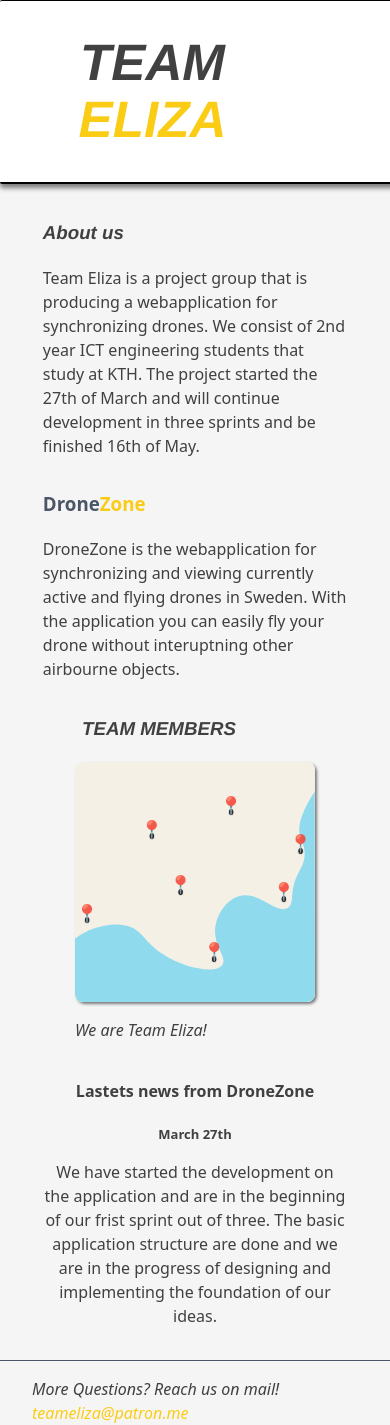
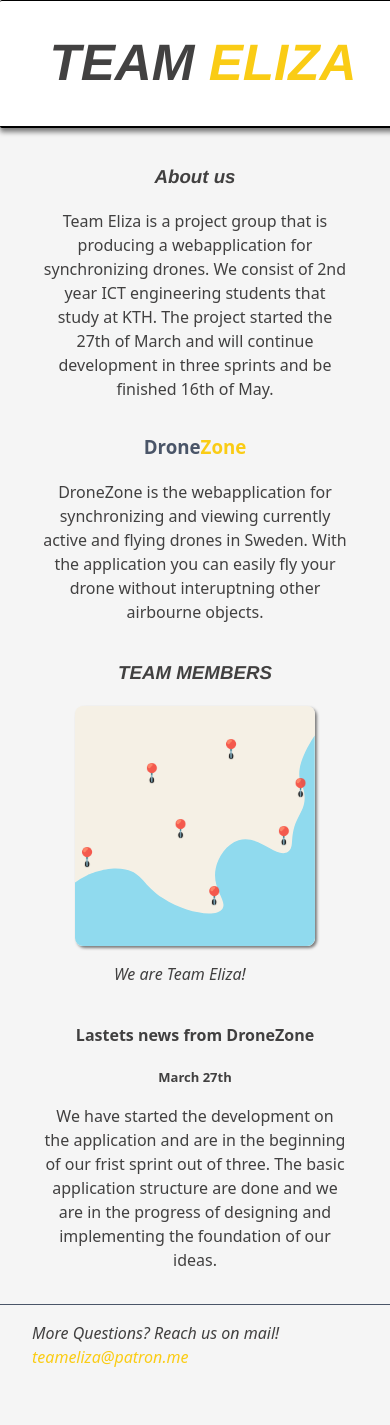
Before and after one commit to surbyxan/TEAM-ELIZA-webpage, a React (Vite) app in the folder elizawebsite/: page / in a window 390 px wide. After the commit the page ends 1385 px from the top, so only its background shows below. Built offline with nearby package versions, Linux system fonts and the light colour scheme.

Commit message:
css tweaks

```diff
--- a/elizawebsite/src/App.css
+++ b/elizawebsite/src/App.css
@@ -54,10 +54,7 @@
   flex-direction: row;
 }
 
-.teambox{
 
-
-}
 
 .teamelizatext{
   font-style: italic;
@@ -80,9 +77,9 @@
 
 .contactinfo{
   border-top: #4a5568 solid 1.5px;
-  padding: 1rem 0 0 2rem;
-  display: flex;
-  flex-direction: column;
+  padding: 1rem 0 1rem 2rem;
+
+
 }
 
 .mailtext{
@@ -95,7 +92,7 @@
 /****mobile compatible code**/
 @media screen and (max-width: 768px) {
   .topbar {
-    padding-left: 1rem;
+    padding-left: 0.5rem;
     flex-direction: row;
     width: 100%;
     text-align: center;
@@ -106,6 +103,7 @@
     margin-left: 0;
     padding: 1rem;
     align-items: center;
+    text-align: center;
   }
   .infobox{
     width: 85%;
@@ -115,6 +113,13 @@
     width: 85%;
     align-items: center;
     text-align: center;
+  }
+  .teambox{
+    text-align: center;
+  }
+  .headers{
+    text-align: center;
+    width: 100%;
   }
 }
 
@@ -132,5 +137,6 @@
   }
   .teamelizatext{
      text-align: left;
+     padding-left: 10vw;
   }
 }
```
